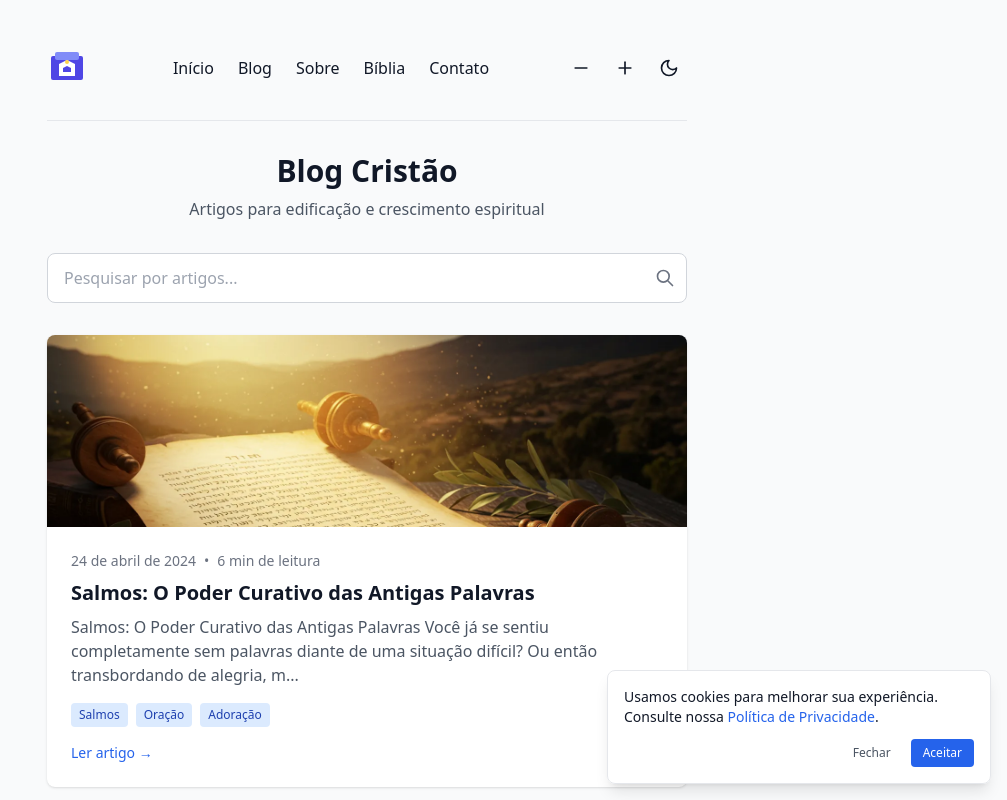
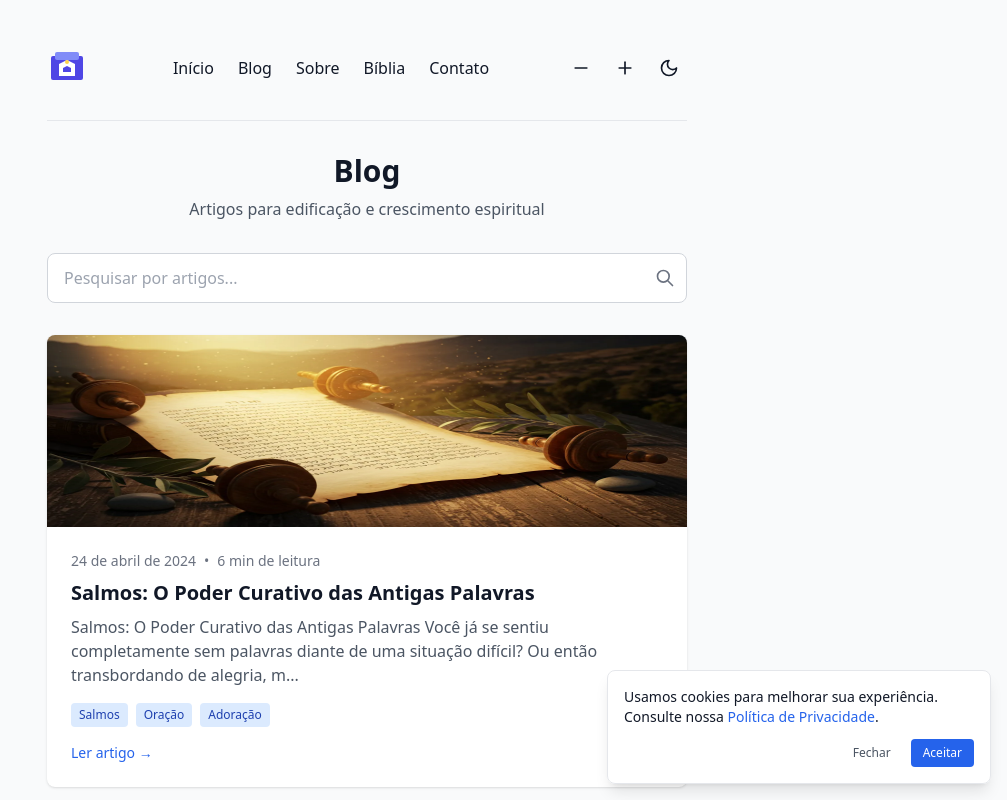
Before and after one commit to jeffersonmoraesjunior/palavraemgraca, a React (Vite) app: page /blog in a window 1280 px wide. Shown: the top 800 px of the page, without its empty margins (273-1280 px from the left). Built offline with nearby package versions, Linux system fonts and the light colour scheme.

Commit message:
fix: imagem capa e post

```diff
--- a/src/components/ImageOptimized.tsx
+++ b/src/components/ImageOptimized.tsx
@@ -2,7 +2,7 @@ import React, { useState, useEffect } from 'react';
 
 // Dimensões padrão por tipo de imagem
 const DEFAULT_DIMENSIONS = {
-  featured: { width: 1200, height: 630 },
+  featured: { width: 800, height: 450 },
   thumbnail: { width: 320, height: 180 },
   avatar: { width: 80, height: 80 },
   related: { width: 300, height: 200 }
@@ -110,12 +110,10 @@ const ImageOptimized: React.FC<ImageOptimizedProps> = ({
 
   // Estilo de objeto com boas práticas para evitar layout shifts
   const containerStyle = {
-    width: dimensions.width ? `${dimensions.width}px` : '100%',
-    height: dimensions.height ? `${dimensions.height}px` : 'auto',
-    // Definir um aspect ratio ajuda a evitar layout shifts
-    aspectRatio: dimensions.width && dimensions.height
-      ? `${dimensions.width} / ${dimensions.height}`
-      : undefined
+    position: 'relative' as const,
+    width: '100%',
+    height: '100%',
+    overflow: 'hidden'
   };
 
   return (
@@ -127,9 +125,6 @@ const ImageOptimized: React.FC<ImageOptimizedProps> = ({
         <div
           className="absolute inset-0 bg-gray-200 dark:bg-gray-700 animate-pulse"
           aria-hidden="true"
-          style={{
-            aspectRatio: containerStyle.aspectRatio,
-          }}
         />
       )}
 
@@ -154,7 +149,7 @@ const ImageOptimized: React.FC<ImageOptimizedProps> = ({
         }}
         className={`transition-opacity duration-300 ${
           isLoaded ? 'opacity-100' : 'opacity-0'
-        } w-full h-full object-${objectFit}`}
+        } w-full h-full object-${objectFit} absolute inset-0`}
       />
     </div>
   );
--- a/src/pages/BlogList.tsx
+++ b/src/pages/BlogList.tsx
@@ -103,7 +103,7 @@ const BlogList: React.FC = () => {
   return (
     <div className="max-w-4xl mx-auto">
       <Helmet>
-        <title>Blog Cristão | Palavra em Graça</title>
+        <title>Blog | Palavra em Graça</title>
         <meta
           name="description"
           content="Artigos cristãos sobre fé, espiritualidade, vida cristã e estudos bíblicos para edificação espiritual."
@@ -113,7 +113,7 @@ const BlogList: React.FC = () => {
           {JSON.stringify({
             "@context": "https://schema.org",
             "@type": "CollectionPage",
-            "headline": "Blog Cristão | Palavra em Graça",
+            "headline": "Blog | Palavra em Graça",
             "description": "Artigos cristãos sobre fé, espiritualidade, vida cristã e estudos bíblicos para edificação espiritual.",
             "url": `https://palavraemgraca.com.br/blog${currentPage > 1 ? `?page=${currentPage}` : ''}`,
             "mainEntity": {
@@ -129,7 +129,7 @@ const BlogList: React.FC = () => {
       </Helmet>
 
       <div className="mb-8">
-        <h1 className="text-3xl font-bold text-center">Blog Cristão</h1>
+        <h1 className="text-3xl font-bold text-center">Blog</h1>
         <p className="text-center text-gray-600 dark:text-gray-400 mt-2">
           Artigos para edificação e crescimento espiritual
         </p>
@@ -202,12 +202,13 @@ const BlogList: React.FC = () => {
                 className="bg-white dark:bg-gray-800 rounded-lg shadow overflow-hidden transition hover:shadow-lg"
               >
                 <Link to={`/${post.slug}`} className="block group">
-                  <div className="h-48 overflow-hidden">
+                  <div className="relative h-48 overflow-hidden">
                     <ImageOptimized
                       src={post.featuredImage}
                       alt={post.title}
-                      className="w-full h-full"
+                      className="w-full h-full absolute inset-0"
                       objectFit="cover"
+                      type="thumbnail"
                     />
                   </div>
 
--- a/src/pages/BlogPost.tsx
+++ b/src/pages/BlogPost.tsx
@@ -169,14 +169,16 @@ const BlogPost: React.FC = () => {
         </div>
 
         {post.featuredImage && (
+          <div className="relative w-full max-w-4xl mx-auto overflow-hidden rounded-lg shadow-md mb-8" style={{ height: "400px" }}>
             <ImageOptimized
               src={post.featuredImage}
               alt={post.title}
-            className="w-full max-w-4xl mx-auto rounded-lg shadow-md mb-8"
+              className="w-full h-full absolute inset-0"
               priority={true}
-            objectFit="contain"
+              objectFit="cover"
               type="featured"
             />
+          </div>
         )}
 
         <div
```
Also changed, not shown: public/service-worker.js (indentation only), 1 other file (tests, documents, lock files or other folders). Lines whose indentation alone changed are shown as unchanged.
